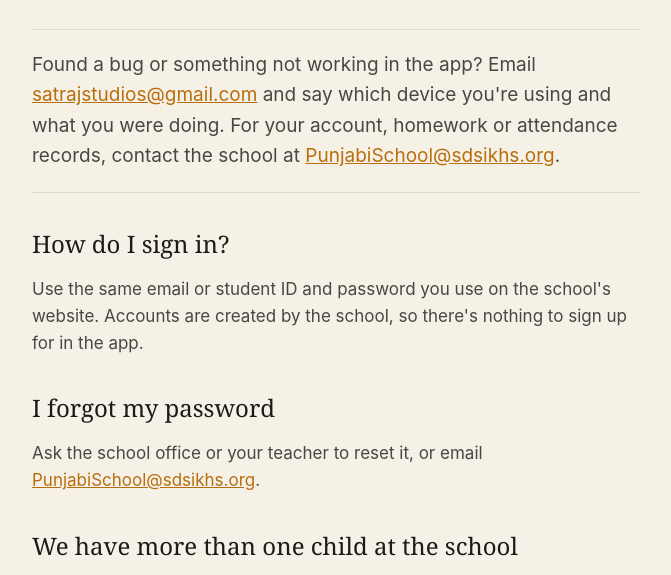
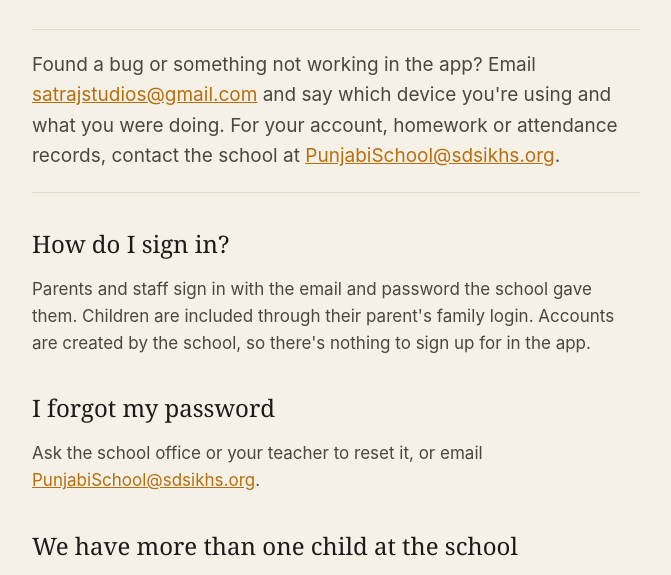
Before and after one commit to satrajstudios/satrajstudios.github.io, a plain HTML site: page sfsdschool/support/index.html in a window 1280 px wide. Shown: the part 175-750 px from the top of the page, without its empty margins (304-975 px from the left). Drawn offline with Linux system fonts and the light colour scheme.

Commit message:
SFSD support: parents and staff sign in

```diff
--- a/sfsdschool/support/index.html
+++ b/sfsdschool/support/index.html
@@ -73,7 +73,7 @@
   <p class="summary">Found a bug or something not working in the app? Email <a href="mailto:satrajstudios@gmail.com">satrajstudios@gmail.com</a> and say which device you're using and what you were doing. For your account, homework or attendance records, contact the school at <a href="mailto:PunjabiSchool@sdsikhs.org">PunjabiSchool@sdsikhs.org</a>.</p>
 
   <h2>How do I sign in?</h2>
-  <p>Use the same email or student ID and password you use on the school's website. Accounts are created by the school, so there's nothing to sign up for in the app.</p>
+  <p>Parents and staff sign in with the email and password the school gave them. Children are included through their parent's family login. Accounts are created by the school, so there's nothing to sign up for in the app.</p>
 
   <h2>I forgot my password</h2>
   <p>Ask the school office or your teacher to reset it, or email <a href="mailto:PunjabiSchool@sdsikhs.org">PunjabiSchool@sdsikhs.org</a>.</p>
```
